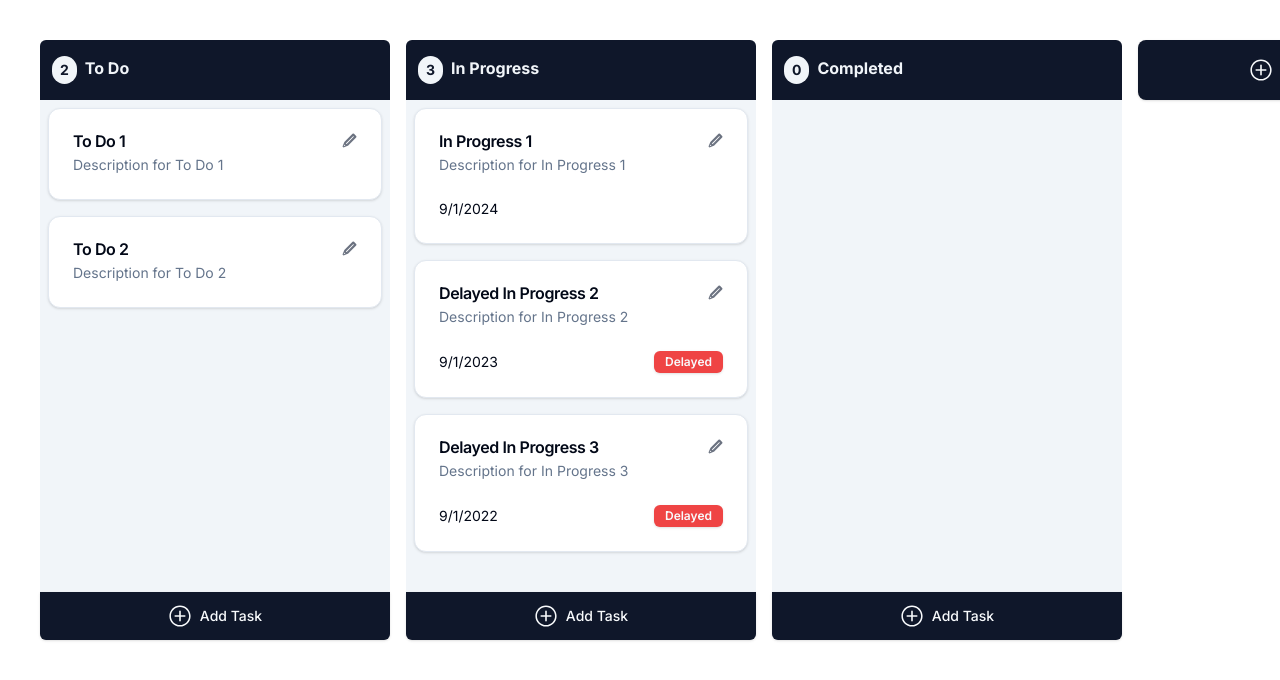
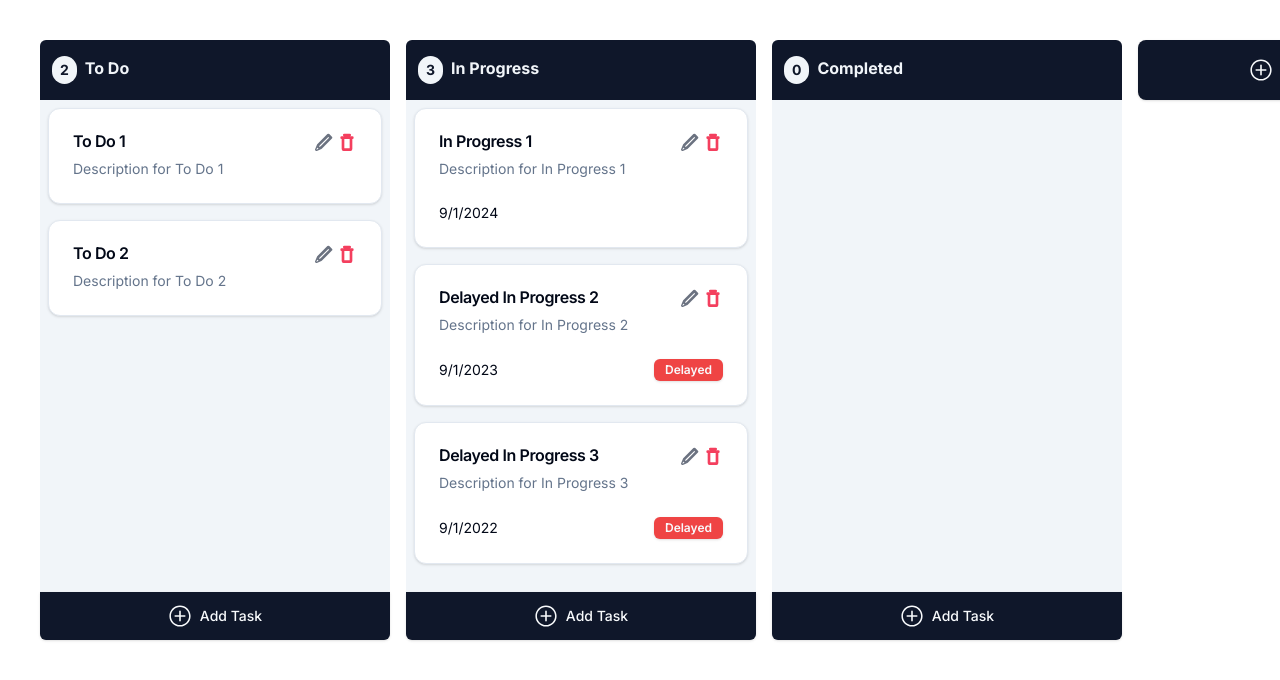
Before and after one commit to Neeraj2212/shadcn-next-js-kanban, a Next.js app: page /board/first in a window 1280 px wide. Shown: the top 680 px of the page. Built offline with nearby package versions, Linux system fonts and the light colour scheme.

Commit message:
Delete Task

```diff
--- a/src/components/EditTaskDialog.tsx
+++ b/src/components/EditTaskDialog.tsx
@@ -50,7 +50,7 @@ export default function EditTaskDialog({
     <Dialog open={open} onOpenChange={() => setOpen((prev) => !prev)}>
       <DialogTrigger asChild>
         <Button className="p-0 pl-2 shadow-none stroke-gray-500 bg-transparent hover:bg-transparent h-auto">
-          <Pencil1Icon className="h-4 w-4" />
+          <Pencil1Icon className="h-5 w-5" />
         </Button>
       </DialogTrigger>
       <DialogContent className="sm:max-w-[425px]">
--- a/src/components/TaskCard.tsx
+++ b/src/components/TaskCard.tsx
@@ -1,5 +1,3 @@
-import * as React from "react";
-
 import { Button } from "@/components/ui/button";
 import {
   Card,
@@ -11,13 +9,27 @@ import {
 import { Task } from "@/types";
 import { Badge } from "./ui/badge";
 import EditTaskDialog from "./EditTaskDialog";
+import { TrashIcon } from "@radix-ui/react-icons";
+import { useContext } from "react";
+import { KanbanBoardContext } from "@/contexts/KanbanBoardContext";
 
 export function TaskCard({ task }: { task: Task }) {
+  const { deleteTask } = useContext(KanbanBoardContext);
+
   return (
     <Card className="w-full">
       <CardHeader>
         <CardTitle className="flex justify-between">
-          {task.title} <EditTaskDialog editableTask={task} />
+          {task.title}{" "}
+          <div className="flex gap-1">
+            <EditTaskDialog editableTask={task} />
+            <div
+              className="stroke-rose-500 cursor-pointer"
+              onClick={() => deleteTask(task.id)}
+            >
+              <TrashIcon className="h-5 w-5" />
+            </div>
+          </div>
         </CardTitle>
         <CardDescription>{task.description}</CardDescription>
       </CardHeader>
--- a/src/contexts/KanbanBoardContext.tsx
+++ b/src/contexts/KanbanBoardContext.tsx
@@ -11,6 +11,7 @@ type KanbanBoardContextType = {
   updateColumnTitle: (columnId: string, newTitle: string) => void;
   addTask: (task: Task) => void;
   updateTask: (task: Task) => void;
+  deleteTask: (taskId: string) => void;
 };
 
 export const KanbanBoardContext = createContext<KanbanBoardContextType>({
@@ -22,6 +23,7 @@ export const KanbanBoardContext = createContext<KanbanBoardContextType>({
   updateColumnTitle: () => {},
   addTask: () => {},
   updateTask: () => {},
+  deleteTask: () => {},
 });
 
 export const KanbanBoardProvider: React.FC<{ children: React.ReactNode }> = ({
@@ -156,6 +158,23 @@ export const KanbanBoardProvider: React.FC<{ children: React.ReactNode }> = ({
     setTasks(newTasks);
   };
 
+  const deleteTask = (taskId: string) => {
+    const newTasks = tasks.filter((task) => task.id !== taskId);
+    // Get column of task and remove from task ids
+    const column = columns.find((column) => column.taskIds.includes(taskId));
+    if (column) {
+      const newColumn = {
+        ...column,
+        taskIds: column.taskIds.filter((id) => id !== taskId),
+      };
+      const newColumns = columns.map((column) =>
+        column.id === newColumn.id ? newColumn : column
+      );
+      setColumns(newColumns);
+    }
+    setTasks(newTasks);
+  };
+
   return (
     <KanbanBoardContext.Provider
       value={{
@@ -167,6 +186,7 @@ export const KanbanBoardProvider: React.FC<{ children: React.ReactNode }> = ({
         updateColumnTitle,
         addTask,
         updateTask,
+        deleteTask,
       }}
     >
       {children}
```
